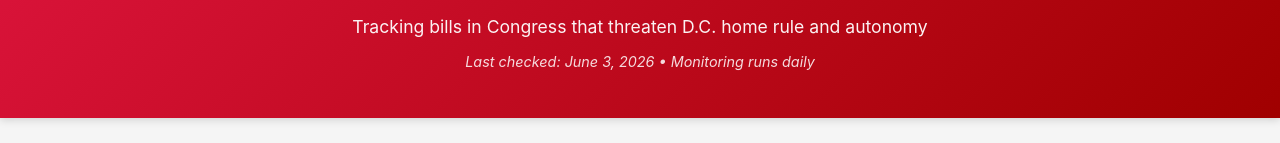
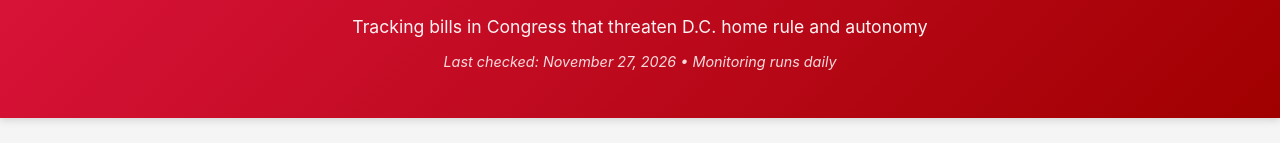
Before and after one commit to antzzz10/dc-bills-tracker, a React (Vite) app: page / in a window 1280 px wide. Shown: the part 539-682 px from the top of the page. Built offline with nearby package versions, Linux system fonts and the light colour scheme.

Commit message:
Inject build date at compile time, stop bot from writing bills.json on every run

```diff
--- a/src/App.jsx
+++ b/src/App.jsx
@@ -129,7 +129,7 @@
           Tracking bills in Congress that threaten D.C. home rule and autonomy
         </p>
         <p className="last-updated">
-          Last checked: {new Date(billsData.lastUpdated).toLocaleDateString('en-US', { month: 'long', day: 'numeric', year: 'numeric' })} • Monitoring runs daily
+          Last checked: {new Date(__BUILD_DATE__).toLocaleDateString('en-US', { month: 'long', day: 'numeric', year: 'numeric' })} • Monitoring runs daily
         </p>
       </header>
 
--- a/src/components/DownloadButton.jsx
+++ b/src/components/DownloadButton.jsx
@@ -87,7 +87,7 @@
     // Add date
     doc.setFontSize(9)
     doc.text(`Generated: ${new Date().toLocaleDateString()}`, 14, 33)
-    doc.text(`Last Updated: ${billsData.lastUpdated}`, 14, 38)
+    doc.text(`Last Updated: ${__BUILD_DATE__}`, 14, 38)
     doc.text(`Total Items: ${bills.length + (riders?.length || 0)} (${bills.length} bills, ${riders?.length || 0} riders)`, 14, 43)
 
     let currentY = 50
--- a/vite.config.js
+++ b/vite.config.js
@@ -7,4 +7,7 @@
   // Use '/' for custom domain (representdc.org)
   // Use '/dc-bills-tracker/' for GitHub Pages without custom domain
   base: '/',
+  define: {
+    __BUILD_DATE__: JSON.stringify(new Date().toISOString().split('T')[0]),
+  },
 })
```
Also changed, not shown: scripts/monitor-bills.js (+0 -9 lines).
